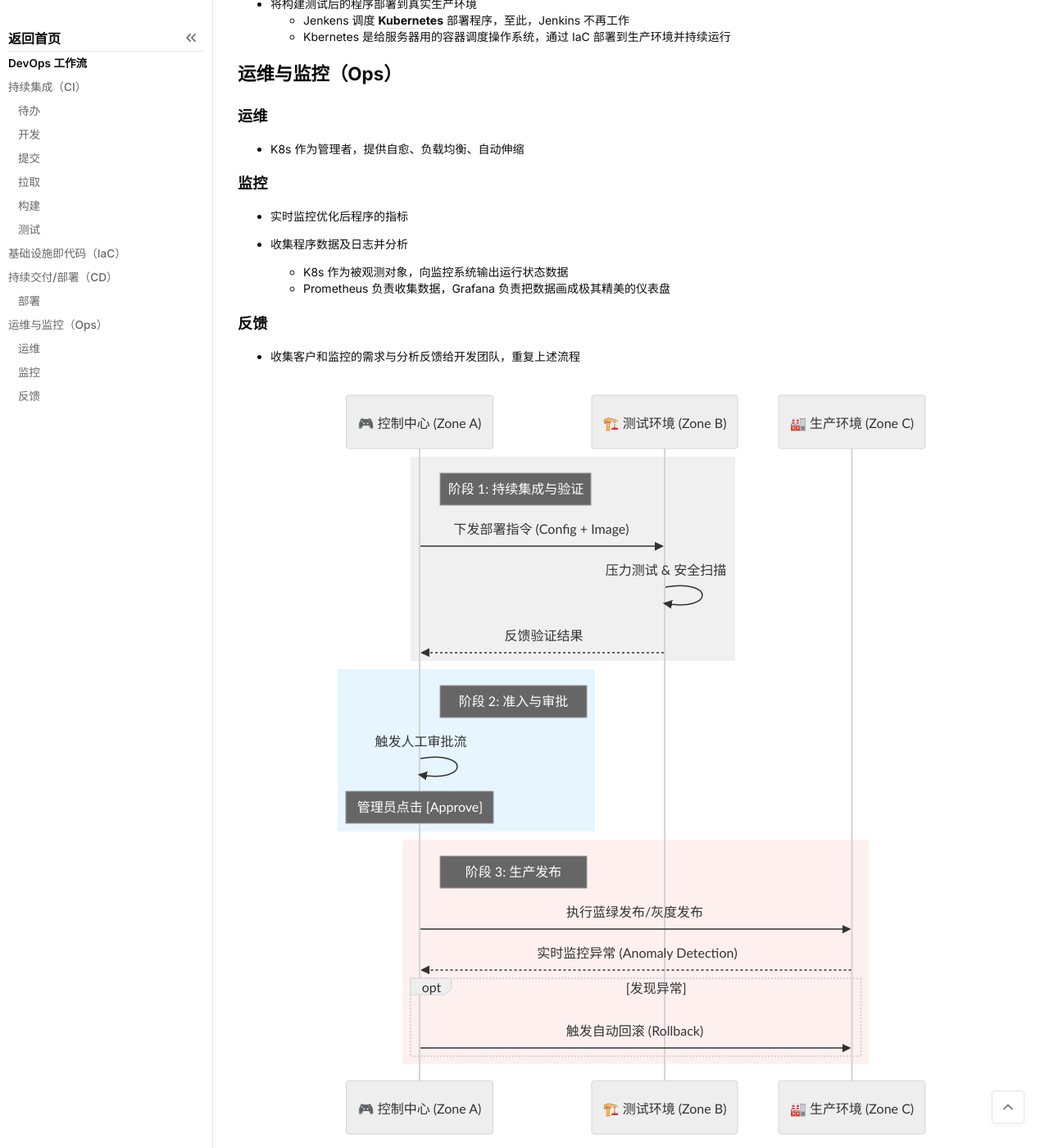
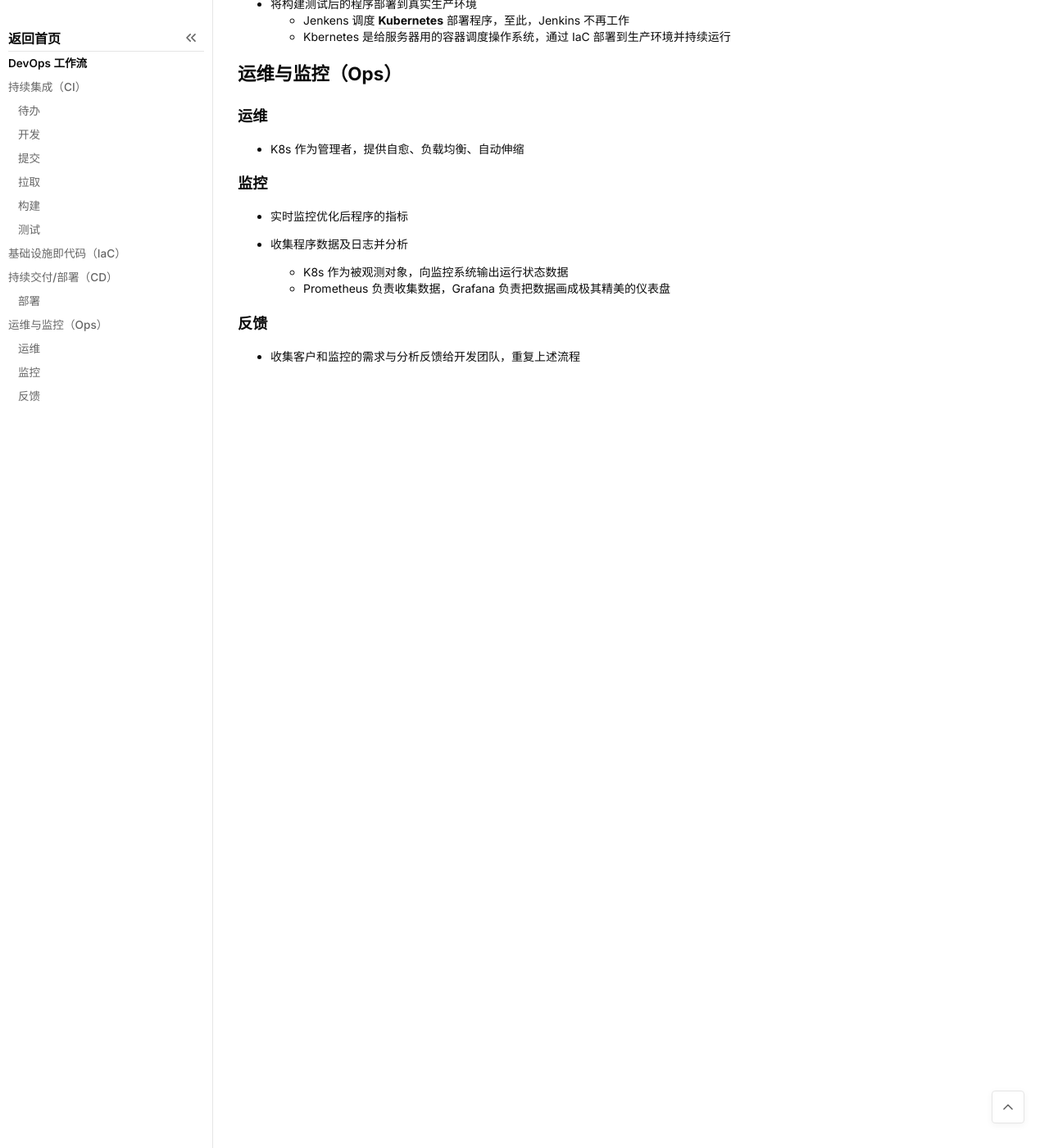
Before and after one commit to librebitx/libix.github.io, a Jekyll site: the page built from _posts/26-01-19-DevOps 工作流.md, in a window 1280 px wide and 1400 px high, scrolled down 1293 px. Shown: the whole window at 82% size. Built offline with Jekyll 4.4.1, drawn with Linux system fonts in a browser that asks for light colours; after the commit the page ends 1781 px from its top, so only the background shows below that.

Commit message:
Updated some content 2026/01/18-16:33:44

```diff
--- a/_config.yml
+++ b/_config.yml
@@ -1,19 +1,17 @@
 title: Libix's Blog
 description: 记录学习与生活
-url: "https://<你的用户名>.github.io" # 建议填上你的真实地址
-baseurl: "" # 如果是根目录建站，留空；如果是项目子站点，填 /项目名
+url: "https://librebitx.github.io"
+baseurl: ""
 show_downloads: false
 
-# 主题设置 (Minima 是 GitHub 默认主题，支持较好)
 theme: minima
 
-# Markdown 引擎设置
 markdown: kramdown
 highlighter: rouge
 permalink: /:year/:month/:day/:title/
 
 kramdown:
   input: GFM
-  hard_wrap: false # 建议设为 false，否则回车会被强制换行，不利于排版
-  math_engine: mathjax # 告诉 Jekyll 不要破坏数学公式符号
+  hard_wrap: false
+  math_engine: mathjax
   syntax_highlighter: rouge
--- a/_posts/26-01-19-DevOps 工作流.md
+++ b/_posts/26-01-19-DevOps 工作流.md
@@ -87,33 +87,3 @@ blog-label: Notes
 ### 反馈
 
 - 收集客户和监控的需求与分析反馈给开发团队，重复上述流程
-
-
-
-<div class="mermaid">
-sequenceDiagram
-    participant A as 🎮 控制中心 (Zone A)
-    participant B as 🏗️ 测试环境 (Zone B)
-    participant C as 🏭 生产环境 (Zone C)
-rect rgb(240, 240, 240)
-Note right of A: 阶段 1: 持续集成与验证
-A->>B: 下发部署指令 (Config + Image)
-B->>B: 压力测试 & 安全扫描
-B-->>A: 反馈验证结果
-end
-
-rect rgb(230, 245, 255)
-Note right of A: 阶段 2: 准入与审批
-A->>A: 触发人工审批流
-Note over A: 管理员点击 [Approve]
-end
-
-rect rgb(255, 240, 240)
-Note right of A: 阶段 3: 生产发布
-A->>C: 执行蓝绿发布/灰度发布
-C-->>A: 实时监控异常 (Anomaly Detection)
-opt 发现异常
-    A->>C: 触发自动回滚 (Rollback)
-end
-end
-</div>
```
Also changed, not shown: 5 other files.
